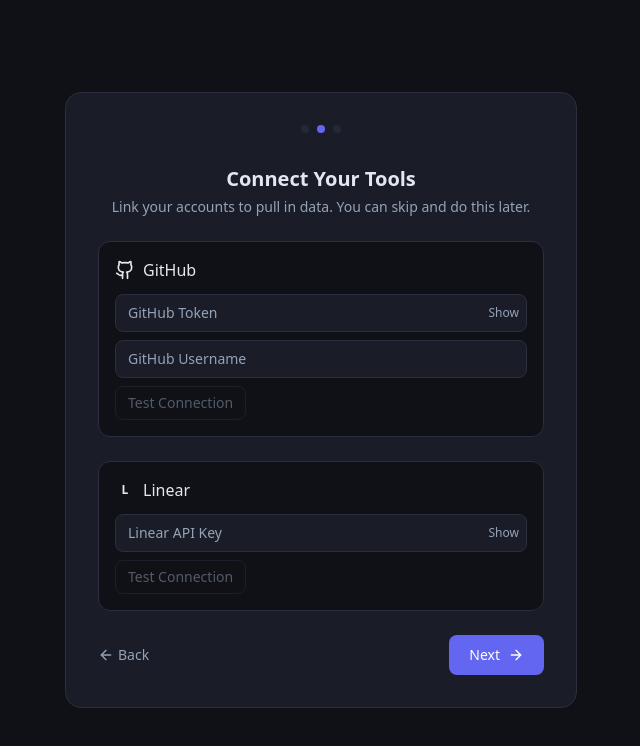
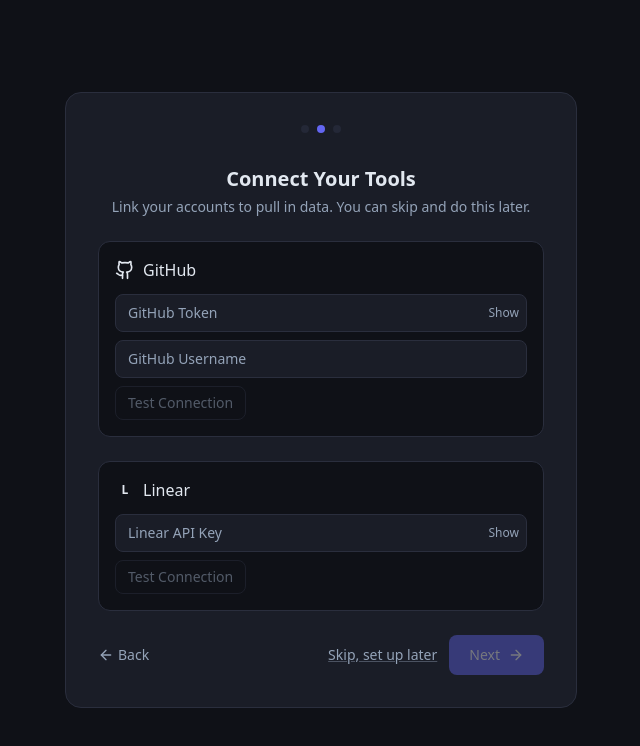
Before and after one commit to Priyans-hu/commandeck, a React (Vite) app: page / in a window 1280 px wide. Both pictures are taken after a click on the button "Get Started". Shown: the top 746 px of the page, without its empty margins (319-959 px from the left). Built offline with nearby package versions, Linux system fonts and the light colour scheme.

Commit message:
Require verified connection or explicit skip in onboarding wizard
Next button on connections step is now disabled until at least one
connection is verified. Added "Skip, set up later" link for users
who want to configure later from Settings.

```diff
--- a/src/components/onboarding/OnboardingWizard.tsx
+++ b/src/components/onboarding/OnboardingWizard.tsx
@@ -228,13 +228,22 @@
                 <ArrowLeft className="h-4 w-4" />
                 Back
               </button>
+              <div className="flex items-center gap-3">
                 <button
                   onClick={next}
-                className="flex items-center gap-2 rounded-lg bg-accent px-5 py-2.5 text-sm font-medium text-white transition-opacity hover:opacity-90"
+                  className="text-sm text-text-secondary underline decoration-text-secondary/40 hover:text-text-primary"
+                >
+                  Skip, set up later
+                </button>
+                <button
+                  onClick={next}
+                  disabled={!githubOk && !linearOk}
+                  className="flex items-center gap-2 rounded-lg bg-accent px-5 py-2.5 text-sm font-medium text-white transition-opacity hover:opacity-90 disabled:cursor-not-allowed disabled:opacity-40"
                 >
                   Next
                   <ArrowRight className="h-4 w-4" />
                 </button>
+              </div>
             </div>
           </div>
         )}
```
Lines whose indentation alone changed are shown as unchanged.
